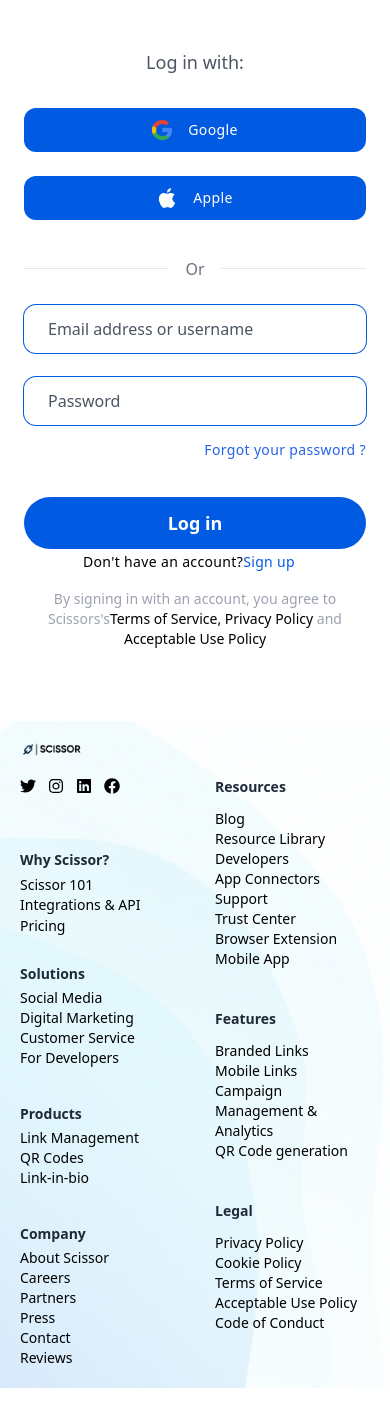
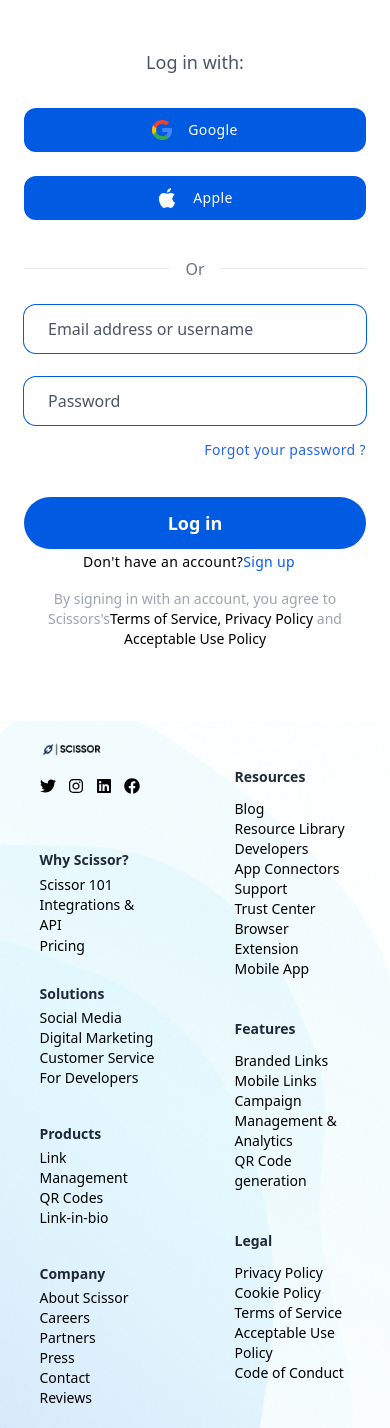
Before and after one commit to ruthietut/Altschool-capstone-project, a React (Vite) app: page /login in a window 390 px wide. Before the commit the page ends 1388 px from the top, so only its background shows below. Built offline with nearby package versions, Linux system fonts and the light colour scheme.

Commit message:
added params

```diff
--- a/src/App.css
+++ b/src/App.css
@@ -12,6 +12,7 @@
     background-repeat: no-repeat;
     background-size: cover;
     display: flex;
+    flex-direction: column;
 }
 
 .footer-top {
@@ -20,8 +21,10 @@
     margin: auto;
 }
 
+
+
 .footer-bottom {
-    width: 100%;
+
     display: flex;
     margin: auto;
 
@@ -42,20 +45,24 @@
 
 @media screen and (max-width: 1000px) {
     .footer-bg {
-        flex-direction: flex;
+        display: flex;
+        flex-direction: row;
+        justify-content: space-around;
         width: 100%;
     }
 
     .footer-top {
-        width: 50%;
-        display: inline-table;
+        width: 40%;
+        display: flex;
+        flex-direction: column;
+        margin-left: auto;
+
     }
 
     .footer-bottom {
-        width: 50%;
-        display: inline-table;
+        width: 40%;
+        flex-direction: column;
+
     }
 
-
-
 }
--- a/src/App.tsx
+++ b/src/App.tsx
@@ -13,7 +13,7 @@
       <Route path='/login' element={<Login />} />
       <Route path='/signup' element={<SignUp />} />
       <Route path='/contact' element={<GetInTouch />} />
-      <Route path="/:id" element={<DynamicPage match={1234} />} />
+      <Route path="/:id" element={<DynamicPage />} />
     </Routes>
   );
 }
--- a/src/component/Url.tsx
+++ b/src/component/Url.tsx
@@ -14,7 +14,7 @@
   const [domain, setDomain] = useState('')
   const [urls, setUrls] = useState({})
 
-  const [success, setSuccess] = useState(true)
+  const [success, setSuccess] = useState(false)
 
   type urls = {
     [key: string]: string
@@ -150,7 +150,12 @@
           success &&
           <div className="view-url">
             <div className="close-modal">
-              <button className="close-btn" onClick={() => setSuccess(!success)}>X</button>
+              <button className="close-btn" onClick={() => {
+                setSuccess(!success)
+                setLongUrl('')
+                setAlias('')
+                setDomain('')
+              }}>X</button>
             </div>
             <div className="url-container" >
               <img />
--- a/src/pages/DynamicPage.tsx
+++ b/src/pages/DynamicPage.tsx
@@ -1,15 +1,20 @@
-import { BrowserRouter as Router, Route, Navigate } from 'react-router-dom';
+import { BrowserRouter as Router, useParams, Navigate } from 'react-router-dom';
 import db from '../firebase/services'
 
 import { collection, onSnapshot, setDoc, doc } from 'firebase/firestore'
 import { useState, useEffect } from 'react'
 
 
-const DynamicPage = ({ match }) => {
+const DynamicPage = () => {
     const [URL, setURL] = useState({})
+    const { id } = useParams()
+
     type URL = {
         [key: string]: string
     }
+
+
+
 
     const snap = async () => {
         await onSnapshot(collection(db, "URLs"), (snapshot) => {
@@ -20,22 +25,29 @@
             console.log(myData)
             setURL(myData)
 
+            let myUrl = `shortly.vercel.com/${id}`
+            const url = URL[myUrl as keyof typeof URL]
+            console.log(myUrl)
+            console.log(URL["shortly.vercel.com/user" as keyof typeof URL])
+            console.log(url)
+
+            if (url === undefined) {
+                // If the ID is not found in the URL object, redirect to a 404 page or another desired location
+                console.log("got here")
+                return <Navigate to="/404" />;
+            }
+
+            window.location.href = url; // Redirect to the external address
+
+            // return null;
+
         }
         );
     }
-    const { id } = match.params;
-    console.log(id)
-    const url = URL[id as keyof typeof URL];
+    snap()
 
-    if (!url) {
-        // If the ID is not found in the URL object, redirect to a 404 page or another desired location
-        return <Navigate to="/404" />;
-        console.log("got here")
-    }
 
-    window.location.href = url; // Redirect to the external address
-
-    return null; // Placeholder, as the redirect happens before rendering
+    // Placeholder, as the redirect happens before rendering
 };
 
 export default DynamicPage;
```
